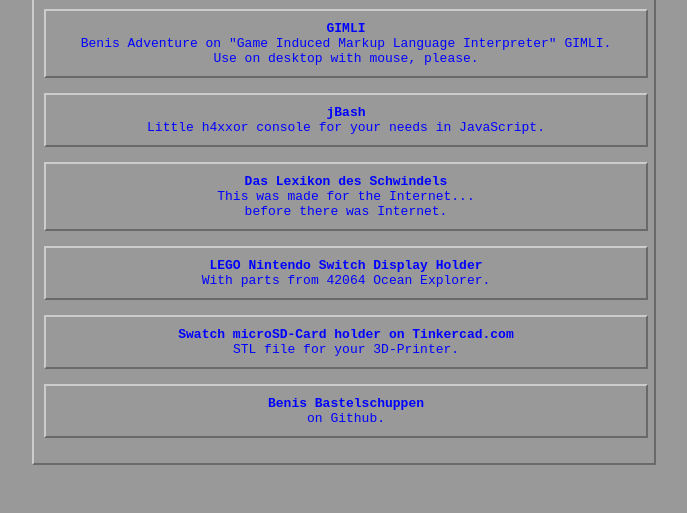
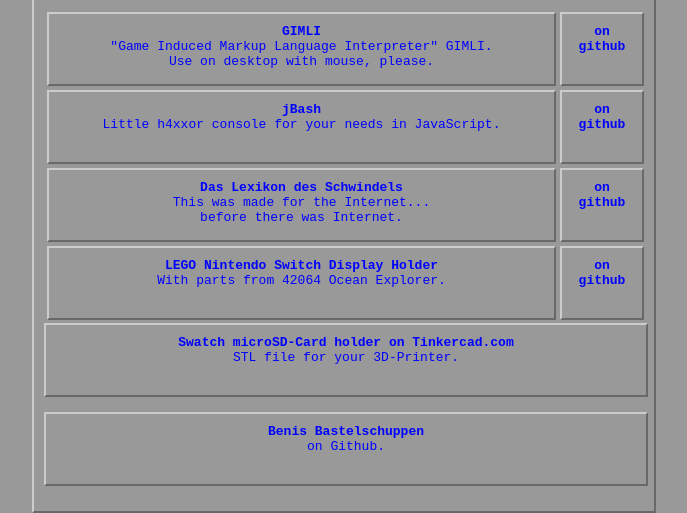
Before and after one commit to benis-bastelschuppen/benis-bastelschuppen.github.io, a plain HTML site: page index.htm in a window 1280 px wide. Shown: the part 288-801 px from the top of the page, without its empty margins (296-983 px from the left). Drawn offline with Linux system fonts and the light colour scheme.

Commit message:
Added github links

```diff
--- a/index.htm
+++ b/index.htm
@@ -30,8 +30,7 @@ body, html
 	display: block;
 	text-decoration: none;
 	position: relative;
-	width: 580px;
-	min-height: 20px;
+	min-height: 50px;
 	border: 2px solid #696969;
 	border-top: 2px solid #CCCCCC;
 	border-left: 2px solid #CCCCCC;
@@ -48,6 +47,10 @@ body, html
 	border-bottom: 2px solid #999999;
 }
 
+.l1 {width: 485px;}
+.l2 {width: 60px;}
+.l3 {width: 580px;}
+
 a, a:visited
 {
 	color: #0000FF;
@@ -61,25 +64,44 @@ a, a:visited
 </div
 >
 <div class="content">
-<a class="btn" href="https://benis-bastelschuppen.github.io/GIMLI/"><b>GIMLI</b><br />
-Benis Adventure on "Game Induced Markup Language Interpreter" GIMLI.<br />Use on desktop with mouse, please.</a>
-<br />
+<table border="0">
+<tr>
+<td>
+	<a class="btn l1" href="https://benis-bastelschuppen.github.io/GIMLI/"><b>GIMLI</b><br />
+"Game Induced Markup Language Interpreter" GIMLI.<br />Use on desktop with mouse, please.</a>
+</td><td>
+	<a class="btn l2" href="https://github.com/benis-bastelschuppen/GIMLI/"><b>on<br />github</b></a>
+</td>
+</tr><tr>
+<td>
+	<a class="btn l1" href="https://benis-bastelschuppen.github.io/jBash/"><b>jBash</b><br />
+	Little h4xxor console for your needs in JavaScript.</a>
+</td><td>
+	<a class="btn l2" href="https://github.com/benis-bastelschuppen/jBash/"><b>on<br />github</b></a>
+</td>
+</tr><tr>
+<td>
+	<a class="btn l1" href="https://benis-bastelschuppen.github.io/Lexikon_des_Schwindels/"><b>Das Lexikon des Schwindels</b><br />
+	This was made for the Internet...<br />before there was Internet.</a>
+</td><td>
+	<a class="btn l2" href="https://github.com/benis-bastelschuppen/Lexikon_des_Schwindels/"><b>on<br />github</b></a>
+</td>
+</tr><tr>
+<td>
+	<a class="btn l1" href="https://benis-bastelschuppen.github.io/NSA/"><b>LEGO Nintendo Switch Display Holder</b><br />
+	With parts from 42064 Ocean Explorer.</a>
+</td><td>
+	<a class="btn l2" href="https://github.com/benis-bastelschuppen/NSA/"><b>on<br />github</b></a>
+</td>
+</tr>
+</table>
 
-<a class="btn" href="https://benis-bastelschuppen.github.io/jBash/"><b>jBash</b><br />
-Little h4xxor console for your needs in JavaScript.</a>
-<br />
-<a class="btn" href="https://benis-bastelschuppen.github.io/Lexikon_des_Schwindels/"><b>Das Lexikon des Schwindels</b><br />
-This was made for the Internet...<br />before there was Internet.</a>
-<br />
-<a class="btn" href="https://benis-bastelschuppen.github.io/NSA/"><b>LEGO Nintendo Switch Display Holder</b><br />
-With parts from 42064 Ocean Explorer.</a>
-<br />
-<a class="btn" href="https://www.tinkercad.com/things/1QezhNK0MKm"><b>Swatch microSD-Card holder on Tinkercad.com</b><br />
+<a class="btn l3" href="https://www.tinkercad.com/things/1QezhNK0MKm"><b>Swatch microSD-Card holder on Tinkercad.com</b><br />
 STL file for your 3D-Printer.</a>
 <br />
 
 <!-- <a href="https://benis-bastelschuppen.github.io/BunnyPad/">BunnyPad</a> -&gt; Control your PC completely with your XBox-Pad.<br /> -->
-<a class="btn" href="https://github.com/benis-bastelschuppen"><b>Benis Bastelschuppen</b><br />on Github.</a><br />
+<a class="btn l3" href="https://github.com/benis-bastelschuppen"><b>Benis Bastelschuppen</b><br />on Github.</a><br />
 </center>
 </div>
 </body>
```
